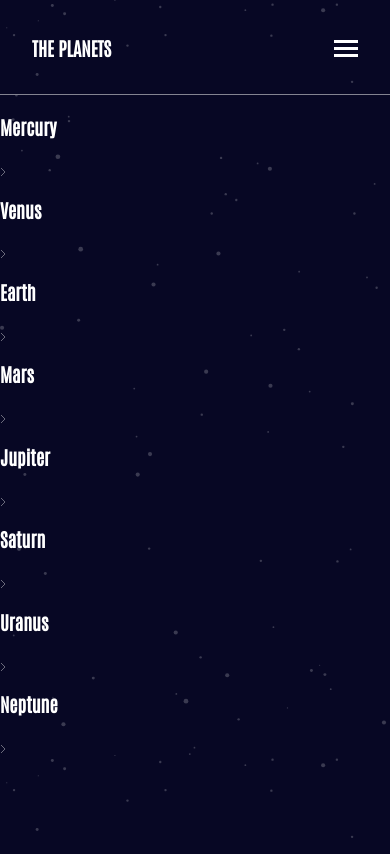
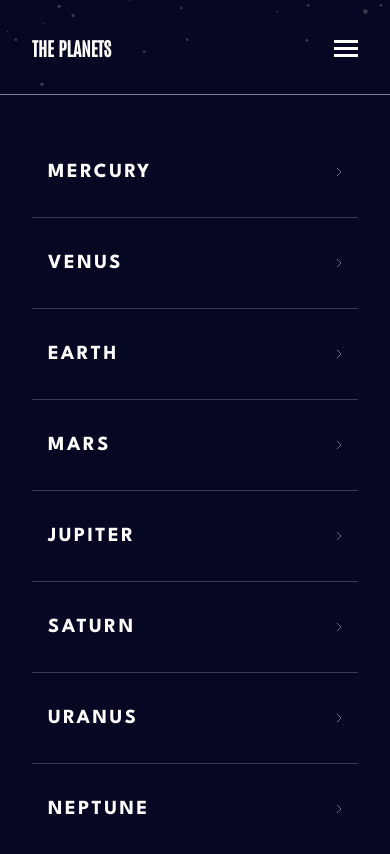
Before and after one commit to Stamwill/planet-facts, a plain HTML site: page src/pages/home.html in a window 390 px wide. Both pictures are taken after a click on the element 346 px from the left and 48 px from the top of the page. Drawn offline with Linux system fonts and the light colour scheme.

Commit message:
[globals.css] Add styling for hamburger navigation menu

```diff
--- a/src/styles/globals.css
+++ b/src/styles/globals.css
@@ -34,6 +34,35 @@ body {
 }
 
 .hamburgerOpen {
-  display: block;
+  display: flex;
   flex-direction: column;
+  background-color: var(--dark);
 }
+
+.hamburgerItemContainer {
+  margin: 0 2rem;
+  cursor: pointer;
+}
+
+.hamburgerItemContainer:not(:last-child) {
+  border-bottom: 1px solid var(--dark-gray);
+}
+
+.hamburgerItemContainer:first-child {
+  margin-top: 2rem;
+}
+
+.hamburgerItem {
+  display: flex;
+  align-items: center;
+  justify-content: space-between;
+  padding: 1rem;
+}
+
+.hamburgerItemText {
+  font-family: var(--spartan);
+  text-transform: uppercase;
+  letter-spacing: 2.5px;
+  font-size: 20px;
+  font-weight: bold;
+}
```
